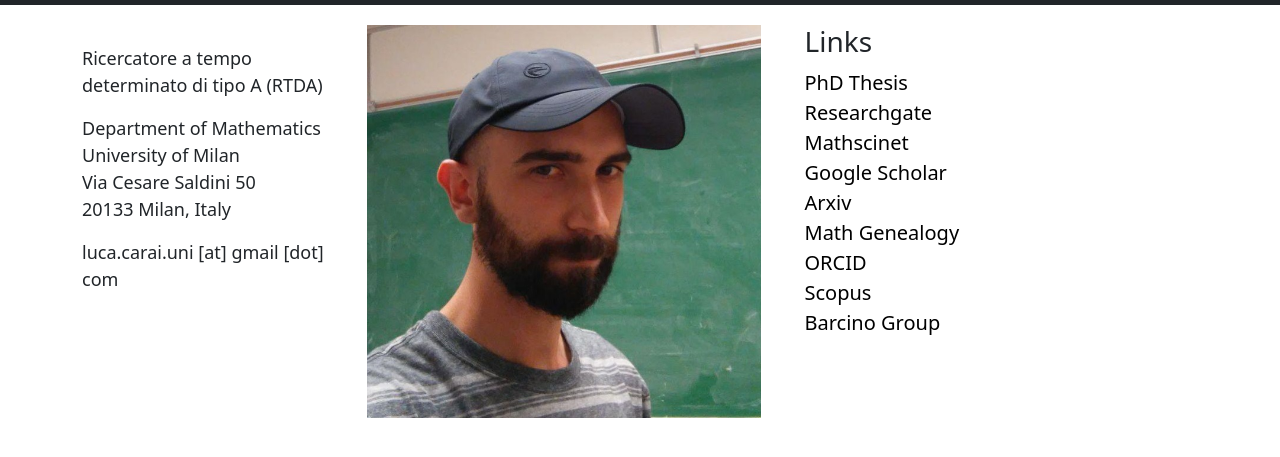
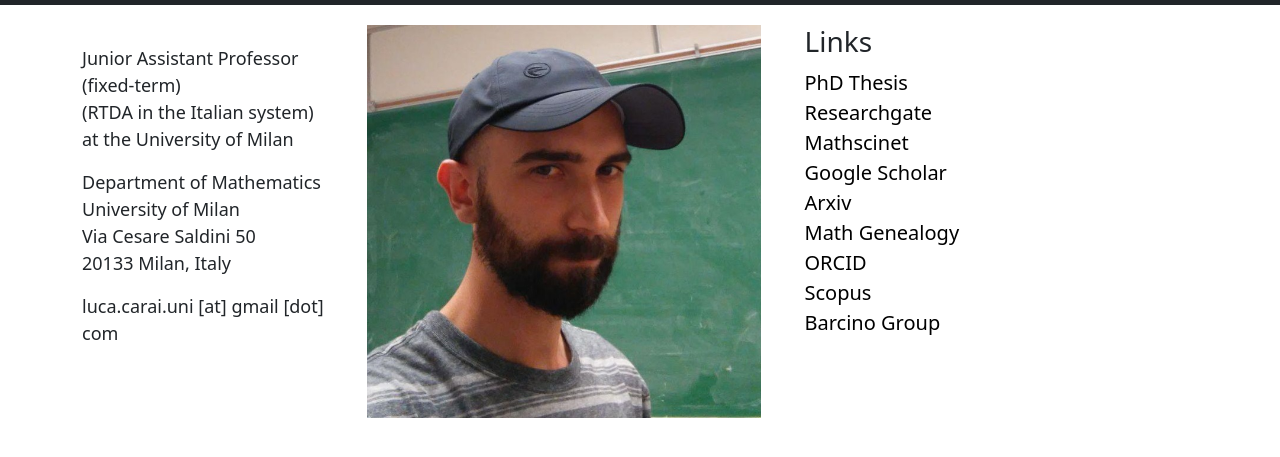
Before and after one commit to lucacarai/lucacarai.github.io, a plain HTML site: page index.html in a window 1280 px wide. Shown: the part 53-510 px from the top of the page. Drawn offline with nearby package versions, Linux system fonts and the light colour scheme.

Commit message:
Add files via upload

```diff
--- a/index.html
+++ b/index.html
@@ -54,7 +54,7 @@
     <div class="row">
       <div class="col-lg-3">
         <!-- <h2>Luca Carai</h2> -->
-        <p class="employment">Ricercatore a tempo determinato di tipo A (RTDA)</p>
+        <p class="employment">Junior Assistant Professor (fixed-term)<br> (RTDA in the Italian system) <br> at the University of Milan</p>
         <p class="address">Department of Mathematics <br> University of Milan <br> Via Cesare Saldini 50 <br> 20133 Milan, Italy
 
  </p>
```
